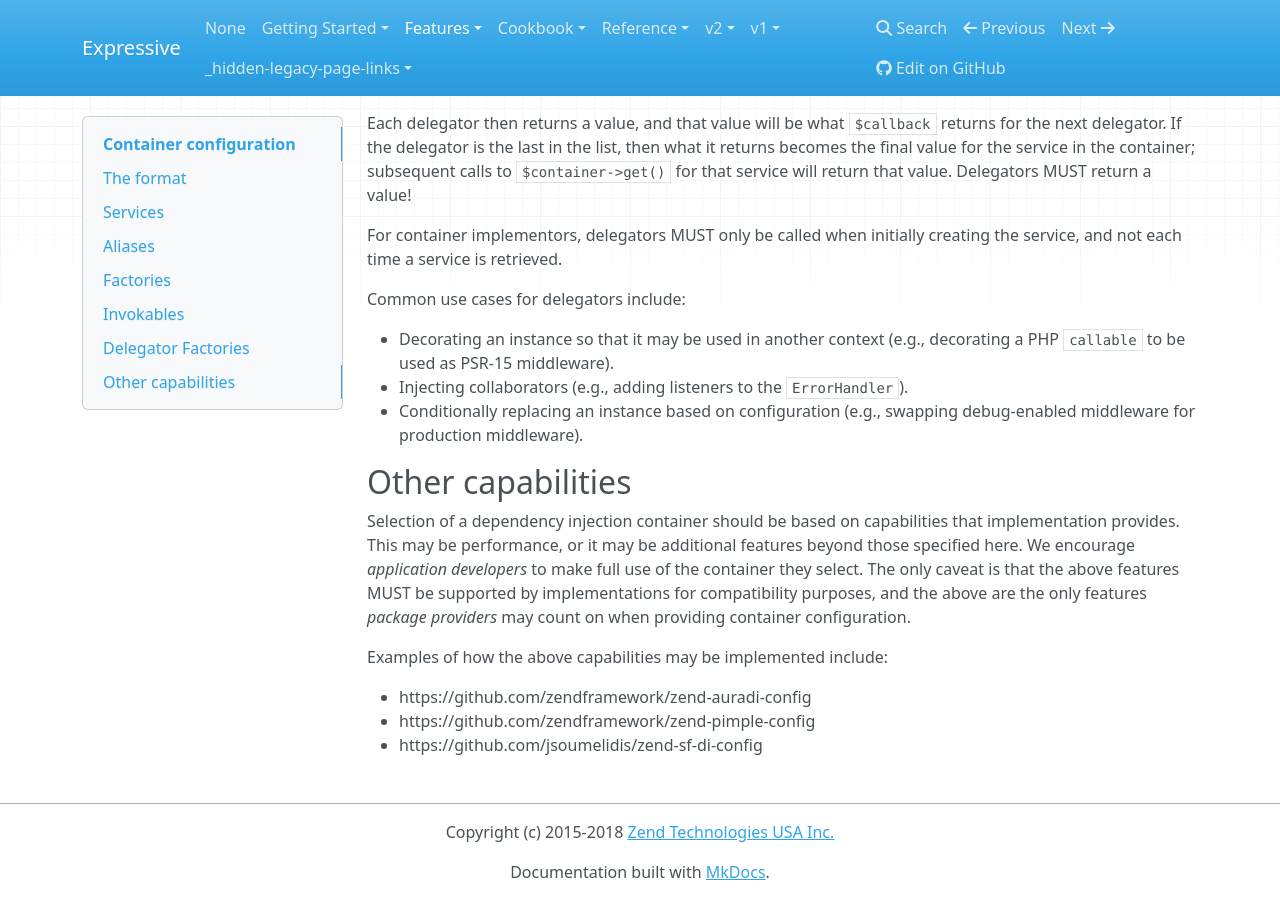
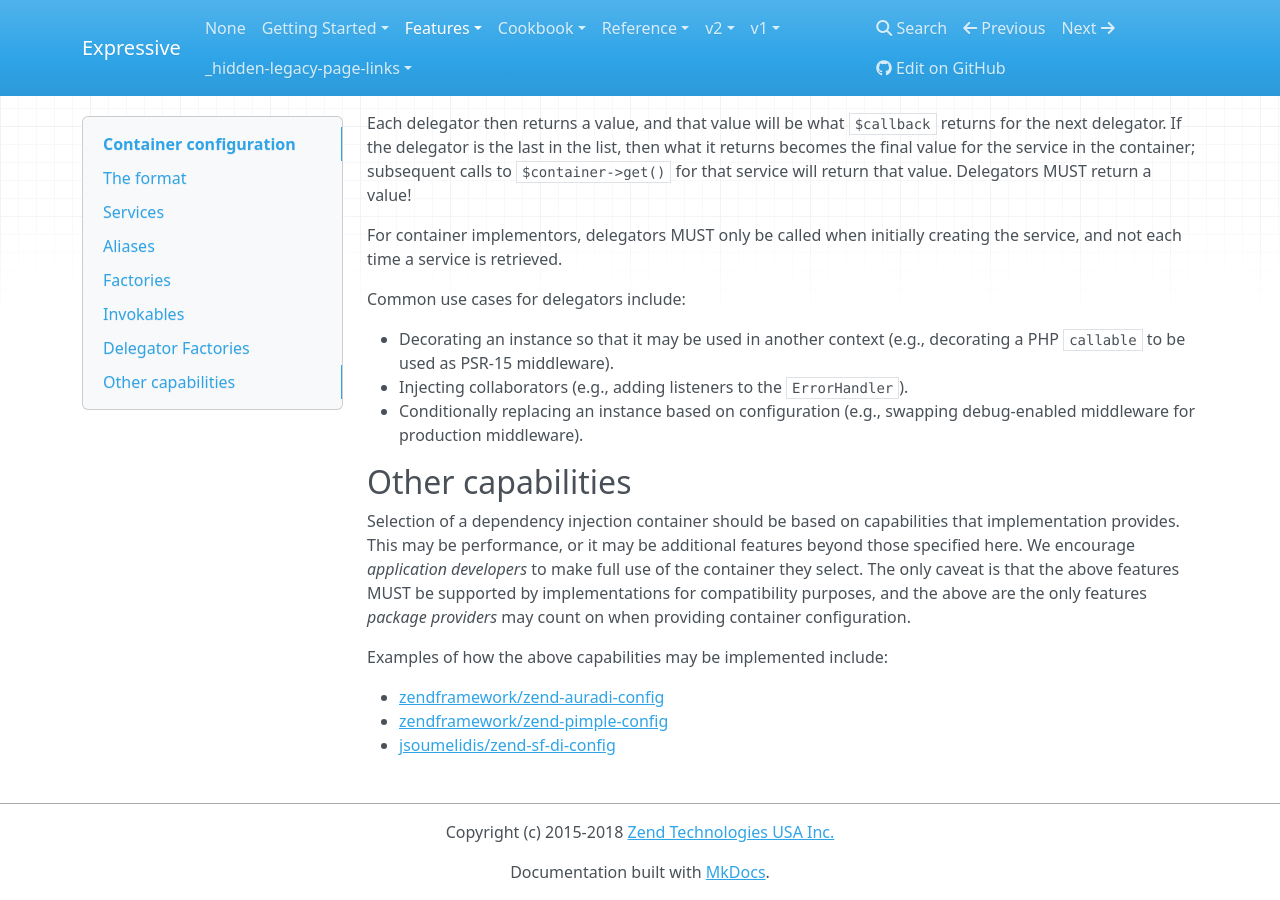
Before and after one commit to zendframework/zend-expressive, an MkDocs documentation site: the page built from docs/book/v3/features/container/config.md, in a window 1280 px wide and 900 px high, scrolled down 4038 px. Built offline with MkDocs 1.6.1, drawn with Linux system fonts in a browser that asks for light colours; nearby versions of some CDN libraries; old or Windows-style settings are respelled for this version of MkDocs; some of the changed lines change nothing that is shown.

Commit message:
Links are not created by default from URIs
They need to be written as actual links.

```diff
--- a/docs/book/v3/features/container/config.md
+++ b/docs/book/v3/features/container/config.md
@@ -250,6 +250,6 @@ container configuration.
 
 Examples of how the above capabilities may be implemented include:
 
-- https://github.com/zendframework/zend-auradi-config
-- https://github.com/zendframework/zend-pimple-config
-- https://github.com/jsoumelidis/zend-sf-di-config
+- [zendframework/zend-auradi-config](https://github.com/zendframework/zend-auradi-config)
+- [zendframework/zend-pimple-config](https://github.com/zendframework/zend-auradi-config)
+- [jsoumelidis/zend-sf-di-config](https://github.com/zendframework/zend-auradi-config)
```
